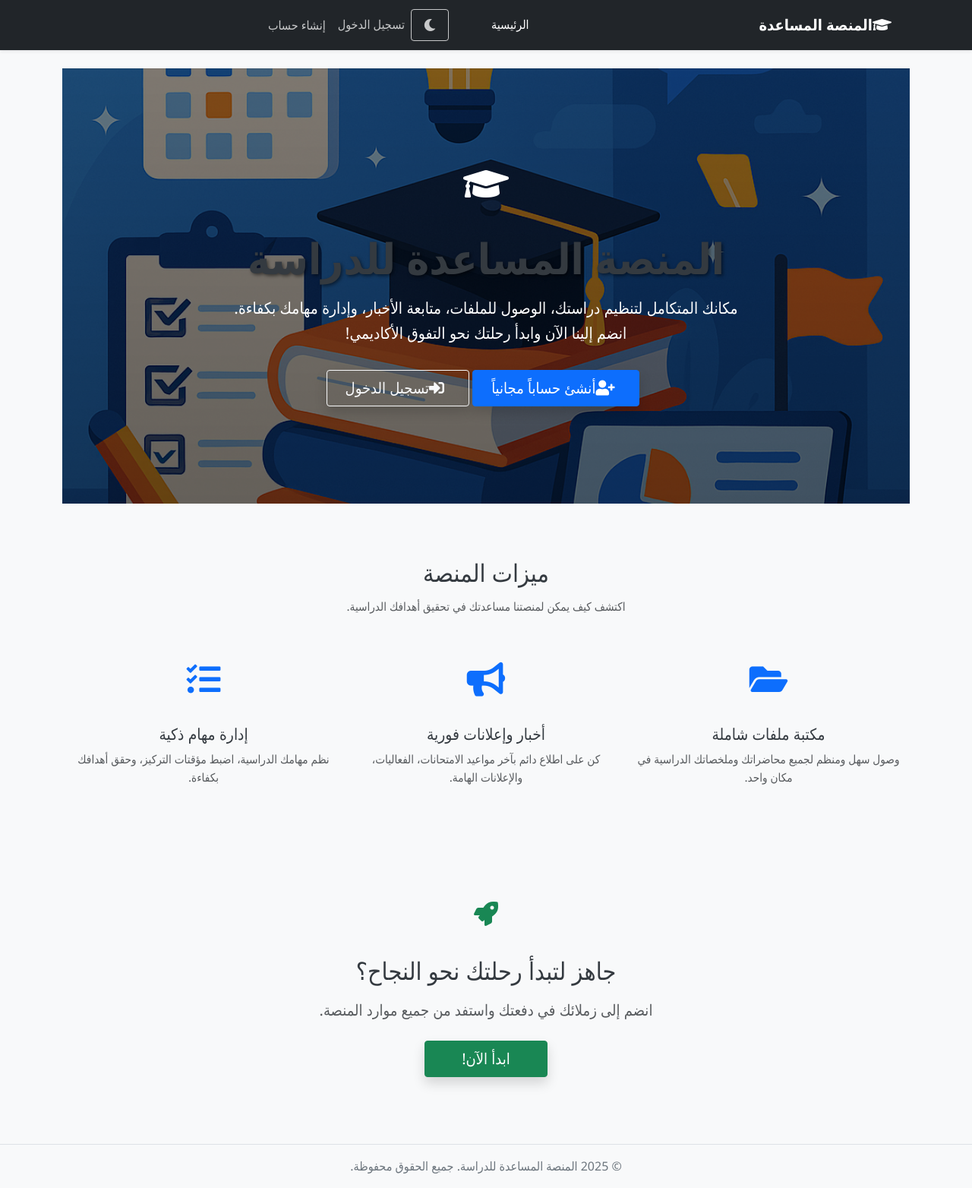
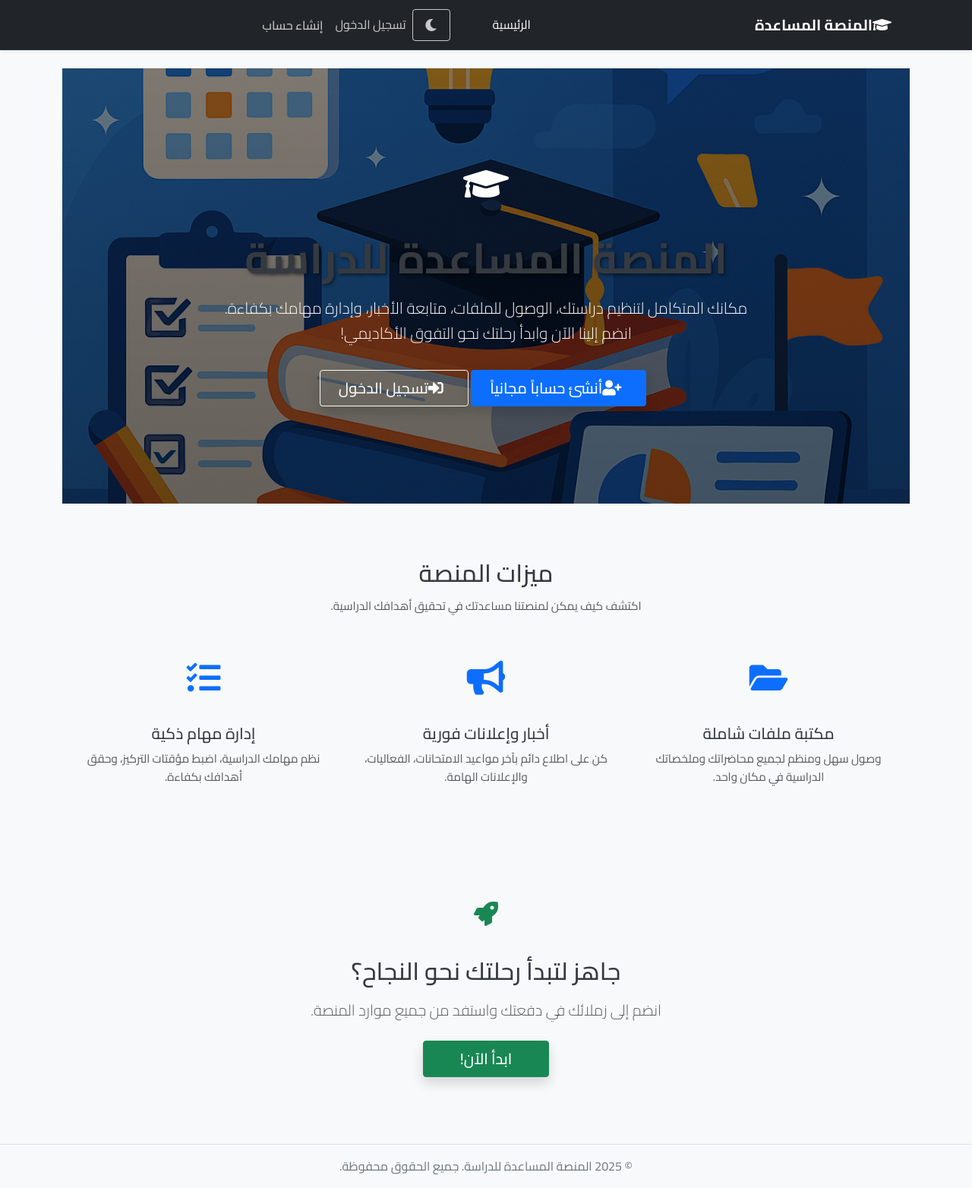
Before and after one commit to 77hamed77/StudyPlatform, a Django app: page / in a window 1280 px wide. Shown: the whole page at 76% size. Run offline with Django 5.2, Linux system fonts and the light colour scheme.

Commit message:
تعديل

```diff
--- a/static/css/style.css
+++ b/static/css/style.css
@@ -1,5 +1,5 @@
 /* static/css/style.css */
-
+@import url('https://fonts.googleapis.com/css2?family=Cairo:wght@300;400;500;600;700&display=swap');
 /* --- Variables --- */
 :root {
     --bs-primary-rgb: 13, 110, 253; /* Bootstrap's default */
@@ -254,4 +254,3 @@ footer .text-muted { color: var(--text-muted-color) !important; }
 }
 
 /* Import Google Font (Cairo) - Place this at the top or in base.html <head> */
-@import url('https://fonts.googleapis.com/css2?family=Cairo:wght@300;400;500;600;700&display=swap');
```
